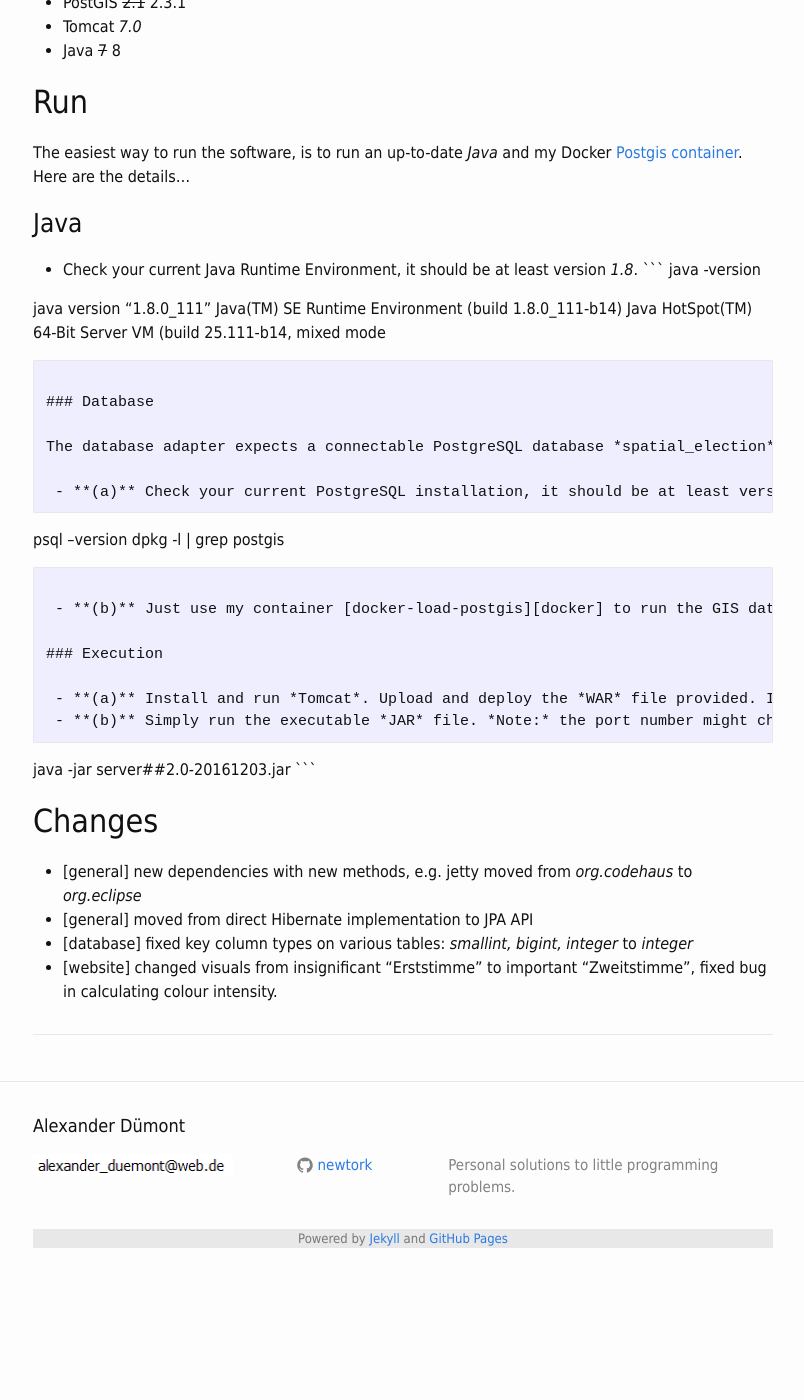
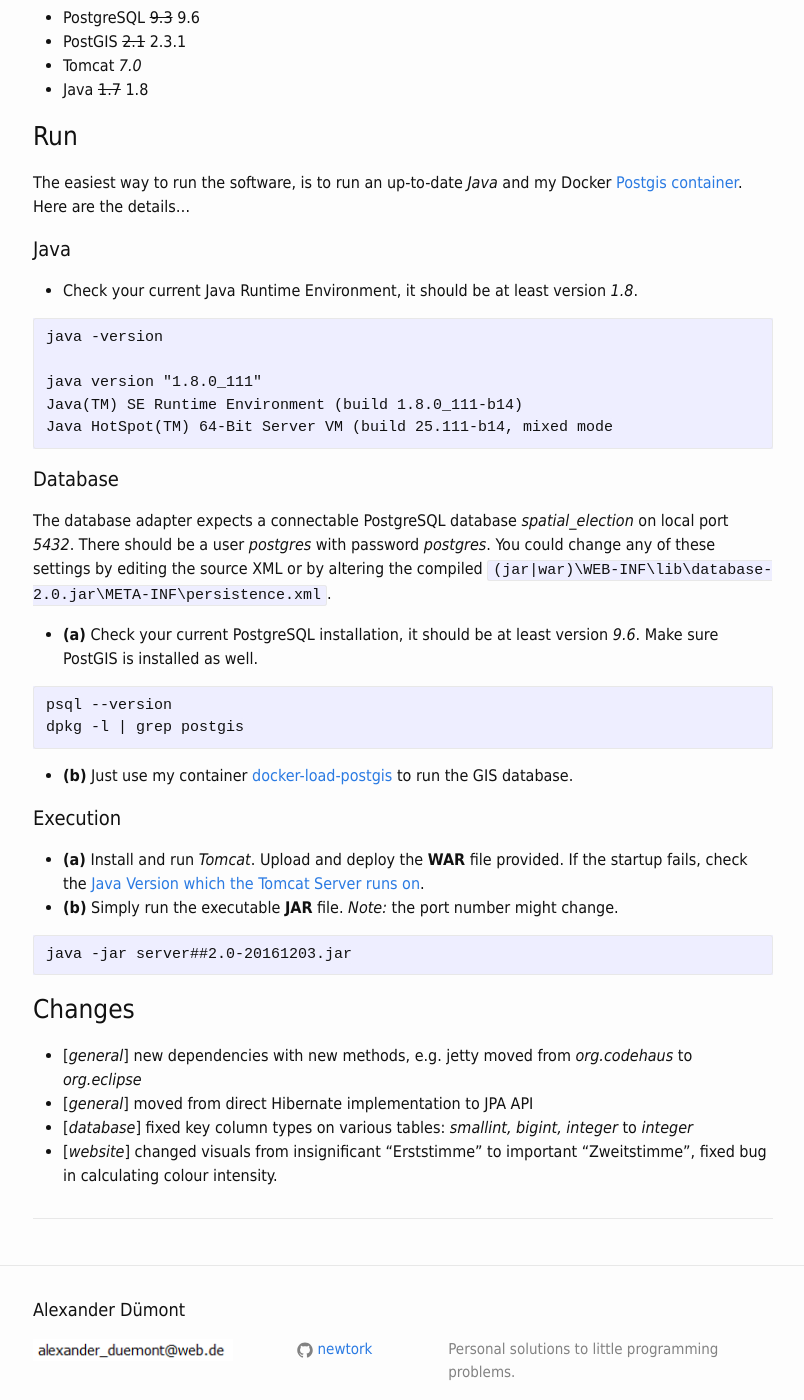
Before and after one commit to newtork/newtork.github.io, a Jekyll site: the page built from _posts/2016-12-05-Update-spatial-election.md, in a window 1280 px wide and 1400 px high, scrolled down 1377 px. Shown: the whole window, without its empty margins (237-1041 px from the left). Built offline with Jekyll 4.4.1, drawn with Linux system fonts in a browser that asks for light colours; a script that is not in the unit is left out; before the commit the page ends 2670 px from its top, so only the background shows below that; some of the changed text lies outside the part shown.

Commit message:
visual adjustments

````diff
--- a/_posts/2016-12-05-Update-spatial-election.md
+++ b/_posts/2016-12-05-Update-spatial-election.md
@@ -17,27 +17,31 @@ First of all, here is the [demo][demo].
 
 ![v1small][imgV1s] ![v2small][imgV2s]
 
+Preview Images | [V1.0][imgV1] | [V2.0][imgV2]
+
+
 ## Downloads
 
-- Tomcat WAR [1.0][w1] [2.0][w2]
-- Executable JAR [1.0][j1] [2.0][j2]
-- PSQL Database [1.0][db1] [2.0][db2]
+- Tomcat WAR | [1.0][w1] | [2.0][w2]
+- Executable JAR | [1.0][j1] | [2.0][j2]
+- PSQL Database | [1.0][db1] | [2.0][db2]
 
 
-## Requirements for spatial.election 2.0
+### Requirements for spatial.election 2.0
 
  - PostgreSQL ~~9.3~~ 9.6
  - PostGIS ~~2.1~~ 2.3.1
  - Tomcat *7.0*
- - Java ~~7~~ 8
+ - Java ~~1.7~~ 1.8
 
-## Run
+### Run
 
 The easiest way to run the software, is to run an up-to-date *Java* and my Docker [Postgis container][docker]. Here are the details...
 
-### Java
+#### Java
 
  - Check your current Java Runtime Environment, it should be at least version *1.8*.
+
 ```
 java -version
 
@@ -46,11 +50,12 @@ Java(TM) SE Runtime Environment (build 1.8.0_111-b14)
 Java HotSpot(TM) 64-Bit Server VM (build 25.111-b14, mixed mode
 ```
 
-### Database
+#### Database
 
-The database adapter expects a connectable PostgreSQL database *spatial_election* on local port *5432*. There should be a user *postgres* with password *postgres*. You could change each of that settings by editing the source XML or by altering the compiled ``(jar|war)\WEB-INF\lib\database-2.0.jar\META-INF\persistence.xml``.
+The database adapter expects a connectable PostgreSQL database *spatial_election* on local port *5432*. There should be a user *postgres* with password *postgres*. You could change any of these settings by editing the source XML or by altering the compiled ``(jar|war)\WEB-INF\lib\database-2.0.jar\META-INF\persistence.xml``.
 
  - **(a)** Check your current PostgreSQL installation, it should be at least version *9.6*. Make sure PostGIS is installed as well.
+
 ```
 psql --version
 dpkg -l | grep postgis
@@ -58,21 +63,22 @@ dpkg -l | grep postgis
 
  - **(b)** Just use my container [docker-load-postgis][docker] to run the GIS database.
 
-### Execution
+#### Execution
 
- - **(a)** Install and run *Tomcat*. Upload and deploy the *WAR* file provided. If the startup fails, check the [Java Version which the Tomcat Server runs on][metatomcat].
- - **(b)** Simply run the executable *JAR* file. *Note:* the port number might change.
+ - **(a)** Install and run *Tomcat*. Upload and deploy the **WAR** file provided. If the startup fails, check the [Java Version which the Tomcat Server runs on][metatomcat].
+ - **(b)** Simply run the executable **JAR** file. *Note:* the port number might change.
+
 ```
 java -jar server##2.0-20161203.jar
 ```
 
 
-## Changes
+### Changes
 
- - [general] new dependencies with new methods, e.g. jetty moved from *org.codehaus* to *org.eclipse*
- - [general] moved from direct Hibernate implementation to JPA API
- - [database] fixed key column types on various tables: *smallint, bigint, integer* to *integer*
- - [website] changed visuals from insignificant "Erststimme" to important "Zweitstimme", fixed bug in calculating colour intensity.
+ - [*general*] new dependencies with new methods, e.g. jetty moved from *org.codehaus* to *org.eclipse*
+ - [*general*] moved from direct Hibernate implementation to JPA API
+ - [*database*] fixed key column types on various tables: *smallint, bigint, integer* to *integer*
+ - [*website*] changed visuals from insignificant "Erststimme" to important "Zweitstimme", fixed bug in calculating colour intensity.
 
 
 [spatial]: https://github.com/a-d/spatial.election/
````
Also changed, not shown: other parts of _posts/2016-12-05-Update-spatial-election.md (+2 -2 lines), _posts/2016-12-02-Old-spatial-election-will-return.md (+3 -0 lines), _posts/2016-12-03-Docker-openttd.md (+17 -14 lines), _posts/2016-12-04-HowTo-bash-piping-process.md (+1 -1 lines), _posts/2016-12-06-Docker-load-postgis.md (+4 -3 lines).
